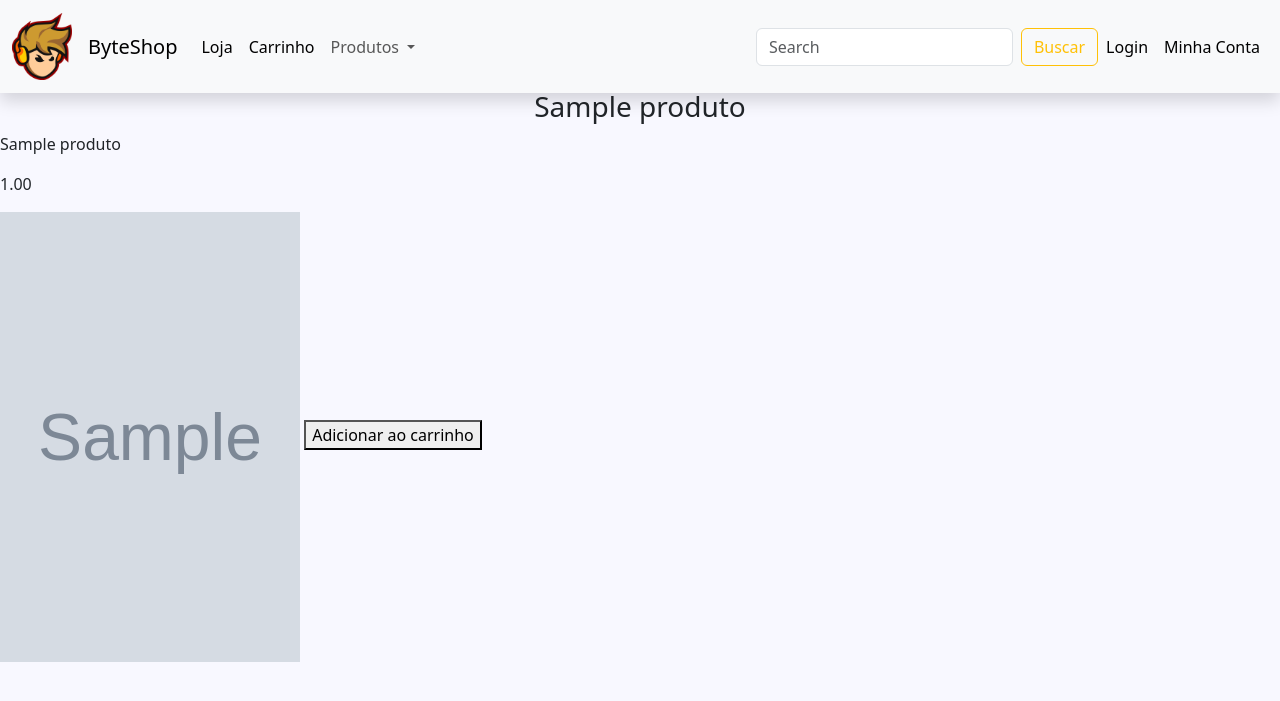
After one commit to DeivissonIsac/ByteShop, a Django app: page /produto/1/ in a window 1280 px wide. The commit adds this page. Shown: the top 701 px of the page. Run offline with Django 5.2, Linux system fonts and the light colour scheme; tables that the repository leaves empty hold one stand-in row (values such as "Sample post"); grey boxes marked "Sample" are stand-in pictures.

Commit message:
Construcao de views, url dinamicas e filtros

```diff
--- a/byteshop/loja/admin.py
+++ b/byteshop/loja/admin.py
@@ -11,3 +11,4 @@ admin.site.register(Endereco)
 admin.site.register(Pedido)
 admin.site.register(ItensPedido)
 admin.site.register(Banner)
+admin.site.register(Cor)
--- a/byteshop/loja/models.py
+++ b/byteshop/loja/models.py
@@ -32,11 +32,21 @@ class Produto(models.Model):
     def __str__(self):
         return f"{str(self.nome)} - {str(self.categoria)}: R$ {str(self.preco)}"
 
+class Cor(models.Model):
+    nome = models.CharField(max_length=100, null=True, blank=True)
+    codigo = models.CharField(max_length=100, null=True, blank=True)
+
+    def __str__(self):
+        return str(self.nome)
+
 class ItemEstoque(models.Model):
     produto = models.ForeignKey(Produto, null=True, blank=True, on_delete=models.SET_NULL)
-    cor = models.CharField(max_length=100, null=True, blank=True)
+    cor = models.ForeignKey(Cor, null=True, blank=True, on_delete=models.SET_NULL)
     tamanho = models.CharField(max_length=100, null=True, blank=True)
     quantidade = models.IntegerField(default=0)
+
+    def __str__(self):
+        return f"{str(self.produto.nome)} - {str(self.cor)} - {str(self.tamanho)} - {str(self.quantidade)}"
 
 
 class Endereco(models.Model):
--- a/byteshop/loja/templates/base.html
+++ b/byteshop/loja/templates/base.html
@@ -14,9 +14,10 @@
 <body class="cor-fundo">
 
 {% include 'navbar.html' %}
-
+<div style="padding-top: 90px;">
 {% block body %}
 {% endblock %}
+</div>
 
 </body>
 </html>
--- a/byteshop/loja/templates/loja.html
+++ b/byteshop/loja/templates/loja.html
@@ -9,7 +9,9 @@
 {% for produto in produtos %}
     <p>{{ produto.nome }}</p>
     <p>{{ produto.preco }}</p>
-    <img src="{{ produto.imagem.url }}" width="300" height="450">
+    <a href="{% url 'ver_produto' produto.id %}">
+        <img src="{{ produto.imagem.url }}" width="300" height="450">
+    </a>
 {% endfor %}
 
 {% endblock %}
--- a/byteshop/loja/templates/navbar.html
+++ b/byteshop/loja/templates/navbar.html
@@ -1,5 +1,5 @@
 {% load static %}
-<nav class="navbar navbar-expand-lg navbar-dark bg-dark">
+<nav class="navbar navbar-expand-lg shadow fixed-top bg-light">
   <div class="container-fluid">
     <a class="navbar-brand" href="{% url 'homepage' %}"><img src="{% static 'images/logo.png' %}" width="60" height="67" class="img-fluid"></a>
     <a class="navbar-brand" href="{% url 'homepage' %}">ByteShop</a>
--- /dev/null
+++ b/byteshop/loja/templates/ver_produto.html
@@ -0,0 +1,13 @@
+{% extends 'base.html' %}
+{% load static %}
+
+{% block title %}{{ produto.nome }}{% endblock %}
+
+{% block body %}
+<h3 class="text-center">{{ produto.nome }}</h3>
+    <p>{{ produto.nome }}</p>
+    <p>{{ produto.preco }}</p>
+    <img src="{{ produto.imagem.url }}" width="300" height="450">
+<button>Adicionar ao carrinho</button>
+
+{% endblock %}
--- a/byteshop/loja/urls.py
+++ b/byteshop/loja/urls.py
@@ -4,6 +4,8 @@ from .views import *
 urlpatterns = [
     path('', homepage, name="homepage"),
     path('loja/', loja, name="loja"),
+    path('loja/<str:categoria>/', loja, name="loja"),
+    path('produto/<int:id_produto>/', ver_produto, name="ver_produto"),
     path('carrinho/', carrinho, name="carrinho"),
     path('checkout/', checkout, name="checkout"),
     path('minhaconta/', minha_conta, name="minha_conta"),
--- a/byteshop/loja/views.py
+++ b/byteshop/loja/views.py
@@ -7,10 +7,19 @@ def homepage(request):
     return render(request, 'homepage.html', context)
 
 
-def loja(request):
-    produtos = Produto.objects.all()
+def loja(request, categoria=None):
+    produtos = Produto.objects.filter(ativo=True)
+    if categoria:
+        produtos = produtos.filter(categoria__nome=categoria)
     context = {"produtos": produtos}
     return render(request, 'loja.html', context)
+
+
+def ver_produto(request, id_produto):
+    produto = Produto.objects.get(id=id_produto)
+    itens_estoque = ItemEstoque.objects.filter(produto=produto, quantidade__gt=0)
+    context = {"produto": produto}
+    return render(request, 'ver_produto.html', context)
 
 
 def carrinho(request):
```
Also changed, not shown: byteshop/loja/templates/homepage.html (+6 -7 lines), byteshop/loja/migrations/0004_cor_alter_itemestoque_cor.py (added).
